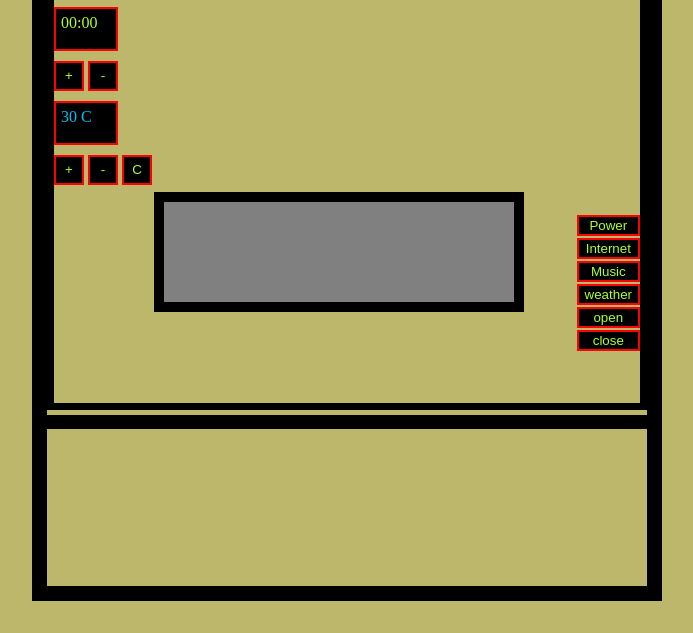
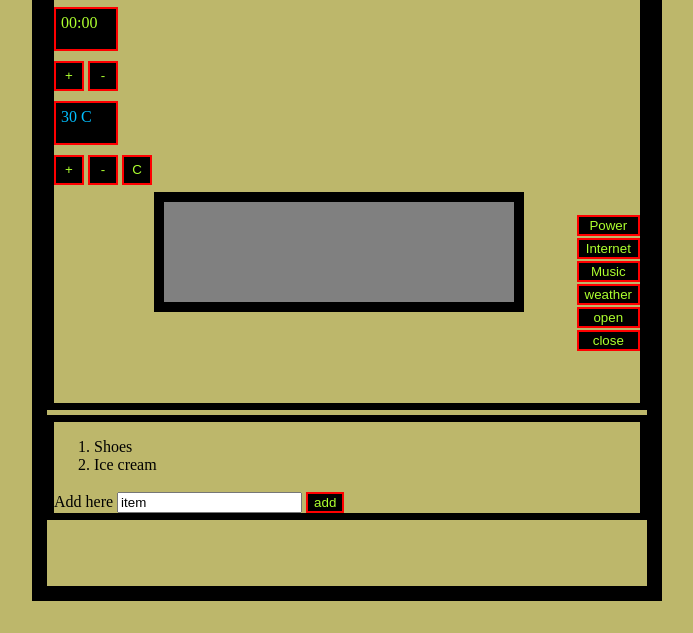
Before and after one commit to HusseinBitambuka/SD330, a plain HTML site: page Fridje/index.html in a window 1280 px wide. Shown: the part 167-800 px from the top of the page, without its empty margins (76-769 px from the left). Drawn offline with Linux system fonts and the light colour scheme.

Commit message:
shoping list

```diff
--- a/Fridje/index.html
+++ b/Fridje/index.html
@@ -43,7 +43,18 @@
                     <button id="close">close</button>
                 </div>
             </div>
-            <div id="second"></div>
+            <div id="second">
+                <div id="list">
+                    <ol id="order">
+                        <li>Shoes</li>
+                        <li>Ice cream</li>
+                    </ol>
+                </div>
+                    Add here
+                    <input type="text" id="item"  value="item">
+                  <button id="submit"> add</button>
+            </div>
+
 
 
         </div>
--- a/Fridje/multimedia/index.css
+++ b/Fridje/multimedia/index.css
@@ -184,3 +184,11 @@ border: 7px solid black;}
     width: 50;
     border: 2px solid red;
 }
+#submit{
+    margin-top: 2px;
+    color: greenyellow;
+    background-color: black;
+    height: 20;
+    width: 50;
+    border: 2px solid red;
+}
--- a/Fridje/multimedia/index.js
+++ b/Fridje/multimedia/index.js
@@ -209,3 +209,16 @@ function defaultSetting(){
      }
      screen.style.backgroundColor="grey";
 }
+// shoping list
+let submit=document.getElementById("submit");
+submit.addEventListener("click",uploadList);
+
+function uploadList(){
+    alert(" I am clickable")
+    let ol=document.getElementById("order");
+    let item=documet.getElementById("item").value;
+    let li=document.createElement("li");
+    li.innerHTML=item;
+    ol.appendChild(li);
+
+}
```
